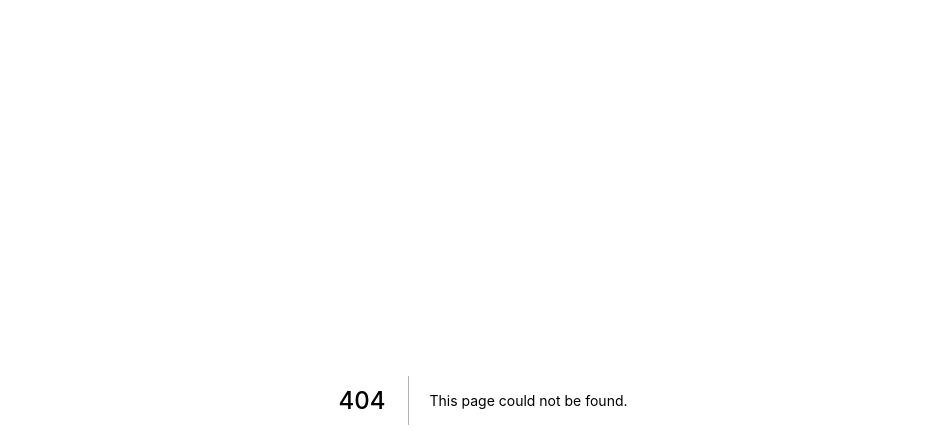
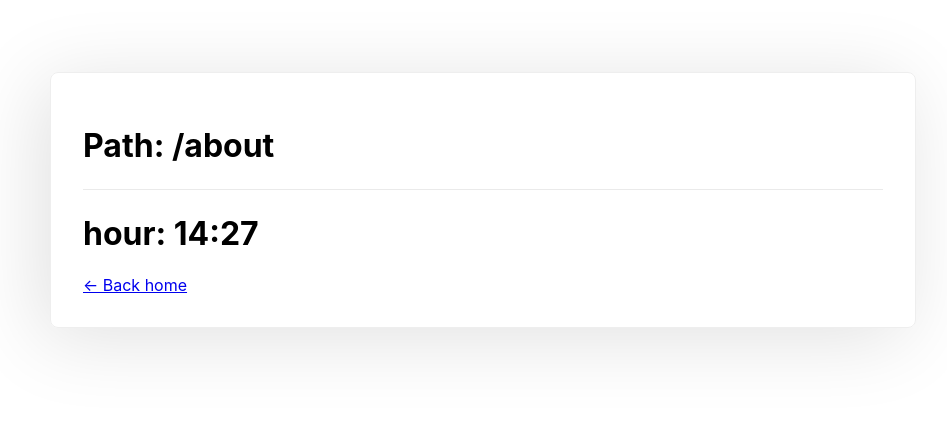
Before and after one commit to rserafim/headers-nextjs, a Next.js app: page /xyz in a window 1280 px wide. Before the commit this address had no page. Shown: the top 448 px of the page, without its empty margins (157-1104 px from the left). Built offline with nearby package versions, Linux system fonts and the light colour scheme.

Commit message:
change 20

```diff
--- /dev/null
+++ b/pages/xyz.js
@@ -0,0 +1,32 @@
+import Link from 'next/link'
+import styles from '../styles.module.css'
+
+const Code = (p) => <code className={styles.inlineCode} {...p} />
+
+export default function About({ data }) {
+  return (
+    <div className={styles.container}>
+      <div className={styles.card}>
+        <h1>Path: /about</h1>
+        <hr className={styles.hr} />
+
+        <h1>hour: {data.hour}</h1>
+
+        <Link href="/">
+          <a> &larr; Back home</a>
+        </Link>
+      </div>
+    </div>
+  )
+}
+
+
+export async function getServerSideProps() {
+  let d = new Date();
+  let horaFormatada = d.getHours().toString().padStart(2, '0') + ':' +
+    d.getMinutes().toString().padStart(2, '0');
+  const data = {
+    hour: horaFormatada
+  }
+  return { props: { data } }
+}
```
